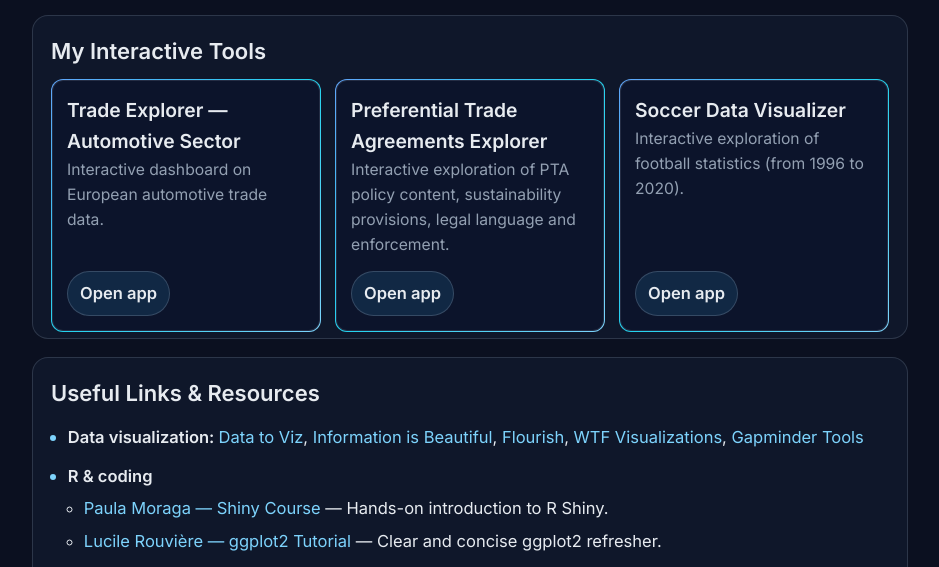
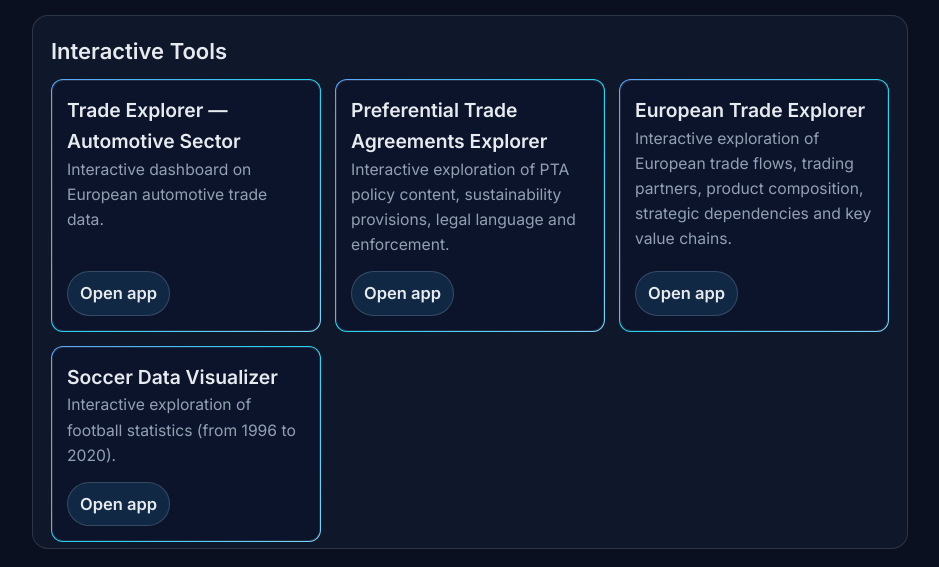
Before and after one commit to clemence-bois/clemence-bois.github.io, a plain HTML site: page tools.html in a window 1280 px wide. Shown: the part 153-720 px from the top of the page, without its empty margins (170-1109 px from the left). Drawn offline with Linux system fonts and the light colour scheme.

Commit message:
Update tools.html

```diff
--- a/tools.html
+++ b/tools.html
@@ -139,7 +139,7 @@
 
    <!-- My Interactive Tools -->
   <section class="section" aria-labelledby="apps">
-    <h2 id="apps">My Interactive Tools</h2>
+    <h2 id="apps">Interactive Tools</h2>
     <div class="grid">
       <article class="tile">
         <div class="tile-inner">
@@ -166,6 +166,28 @@
       <a
         class="btn"
         href="https://clmence-bois.shinyapps.io/PreferentialTradeAgreements_Provisions/"
+        target="_blank"
+        rel="noopener"
+      >
+        Open app
+      </a>
+    </div>
+  </div>
+</article>
+
+      <article class="tile">
+  <div class="tile-inner">
+    <div>
+      <h3>European Trade Explorer</h3>
+      <p>
+        Interactive exploration of European trade flows, trading partners,
+        product composition, strategic dependencies and key value chains.
+      </p>
+    </div>
+    <div class="actions">
+      <a
+        class="btn"
+        href="https://clmence-bois.shinyapps.io/EuropeanTradeExplorer/"
         target="_blank"
         rel="noopener"
       >
```
